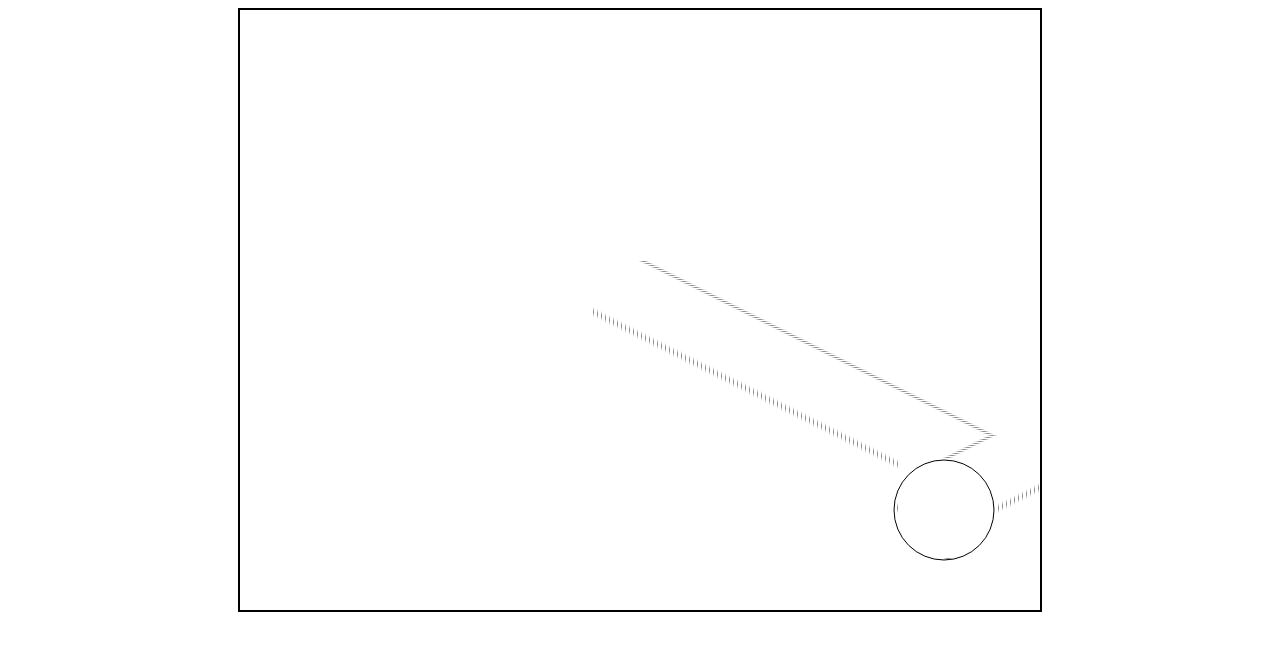
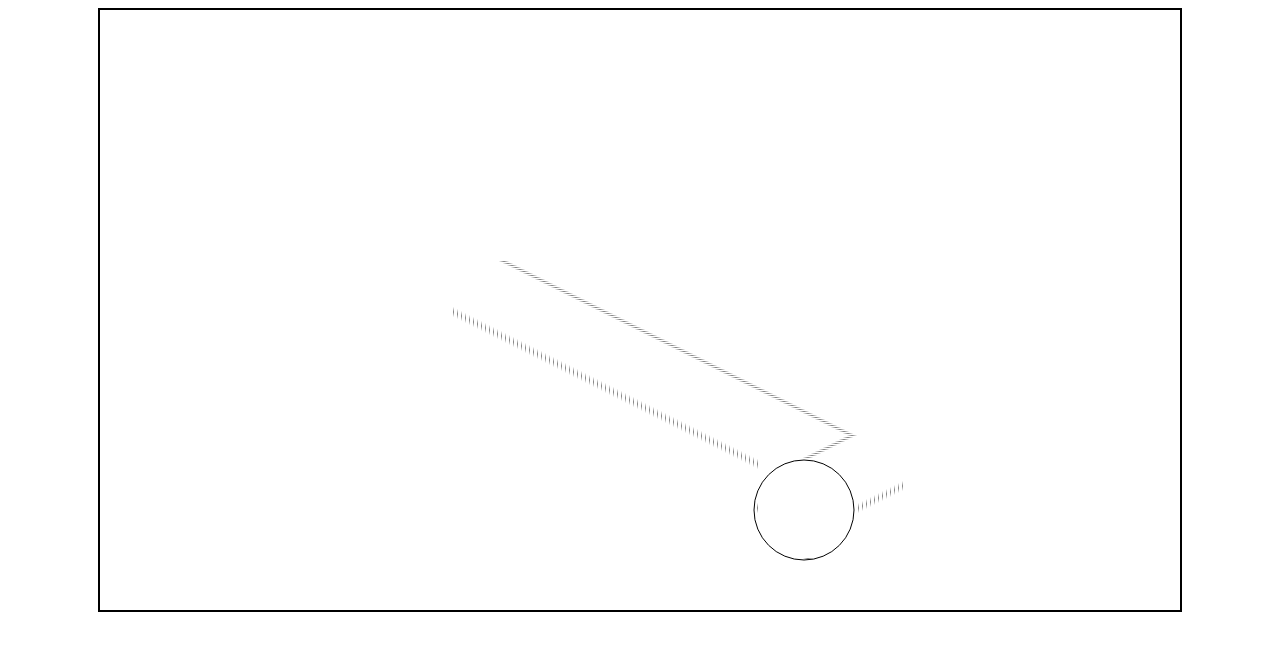
Before and after one commit to Seandor/www, a plain HTML site: page pong.html in a window 1280 px wide. Drawn offline with Linux system fonts and the light colour scheme.

Commit message:
change canvas

```diff
--- a/pong.html
+++ b/pong.html
@@ -14,7 +14,7 @@
 </head>
 <body onload="game_init()">
 	<div class="main">
-		<canvas id="pong" width="800" height="600"></canvas>
+		<canvas id="pong" width="1080" height="600"></canvas>
 	</div>
 </body>
 </html>
```
